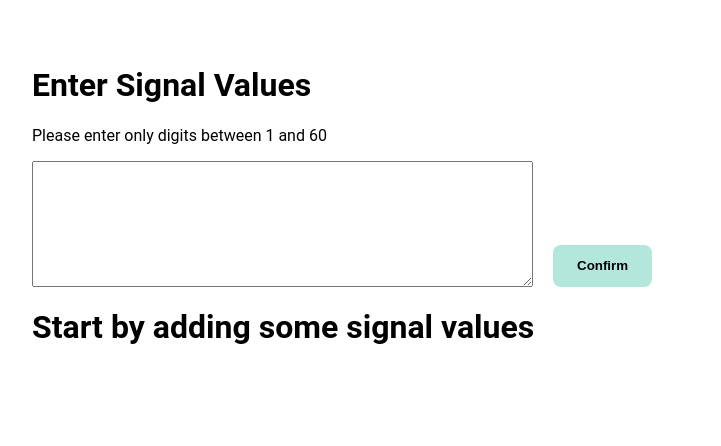
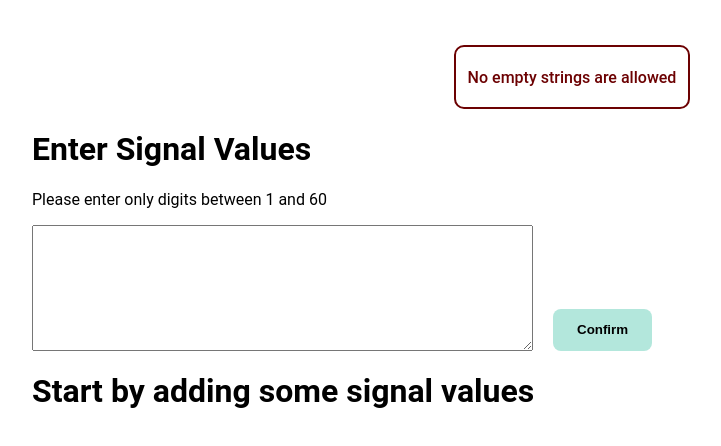
Before and after one commit to berri-puff/signal-check, a React (Vite) app: page / in a window 1280 px wide. Both pictures are taken after a click on the button "Confirm". Shown: the top 446 px of the page, without its empty margins (68-789 px from the left). Built offline with nearby package versions, Linux system fonts and the light colour scheme.

Commit message:
Add error handling

```diff
--- a/package.json
+++ b/package.json
@@ -11,7 +11,8 @@
   "dependencies": {
     "react": "^18.2.0",
     "react-dom": "^18.2.0",
-    "react-icons": "^5.6.0"
+    "react-icons": "^5.6.0",
+    "react-transition-group": "^4.4.5"
   },
   "devDependencies": {
     "@types/react": "^18.0.27",
--- a/src/App.css
+++ b/src/App.css
@@ -173,3 +173,40 @@ body {
 .short-line {
   width: 150px;
 }
+
+.error-container {
+  display: block;
+  justify-self: center;
+  border: #6c0102 2px solid;
+  height: 50px;
+  width: fit-content;
+  padding: 5px 12px;
+  border-radius: 10px;
+}
+
+.error-container-enter {
+  opacity: 0;
+  transform: translateY(-10px);
+}
+
+.error-container-enter-active {
+  opacity: 1;
+  transform: translateY(0);
+  transition: opacity 300ms, transform 300ms;
+}
+
+.error-container-exit {
+  opacity: 1;
+}
+
+.error-container-exit-active {
+  opacity: 0;
+  transform: translateY(-10px);
+  transition: opacity 300ms, transform 300ms;
+}
+
+.error-message {
+  color: #6c0102;
+  font-size: medium;
+  font-weight: 500;
+}
--- a/src/App.jsx
+++ b/src/App.jsx
@@ -1,6 +1,7 @@
-import { useState } from 'react'
+import { useState, useRef } from 'react'
 import './App.css'
 import Grid from './Components/grid';
+import { CSSTransition } from 'react-transition-group';
 
 function App() {
   const maxCount = 60 // Maximum number of cells for both rows and columns
@@ -8,10 +9,20 @@ function App() {
   const [signalValues, setSignalValues] = useState("");
   const [processedSignals, setProcessedSignals] = useState([])
   const [generateGrid, setGenerateGrid] = useState(false)
+  const [errorMessage, setErrorMessage] = useState("")
+  const ref = useRef(null);
 
   const handleTextChange = (event) => {
     setSignalValues(event.target.value);
   };
+
+ const showError = (msg) => {
+    setErrorMessage(msg);
+    setTimeout(() => {
+      setErrorMessage("");
+    }, 3000);
+  };
+
 
   const isValidInput = (signals) => {
     const numbersRegex = /^[0-9]+$/
@@ -19,8 +30,9 @@ function App() {
     const isSameLength = signals.every((signal) => signal.length === signals[0].length)
     const isAboveMax = signals.length > maxCount && signals[0].length > maxCount
 
+
     if (!onlyNumbers || !isSameLength || isAboveMax){
-      console.log("display error feedback here, only numbers are allowed")
+      !isSameLength ? showError("Please ensure all numbers are of equal length") : showError("Only digitals between 1 and 60, no letters and special characters")
       return false
     }
     else {
@@ -29,7 +41,9 @@ function App() {
   }
 
   const processSignalInputs = () => {
-    // const signalValueArray = signalValues.trim().split("\n").replaceAll(/\s/g,'')
+    if (signalValues.length === 0) {
+      showError("No empty strings are allowed")
+    }
     const signalValueArray = signalValues.split("\n").map(line => line.trim().replace(/\s+/g, '')).filter(line => line.length > 0);
     if (isValidInput(signalValueArray)) {
       const newInput = signalValueArray.map(row => row.split('').map(Number));
@@ -40,10 +54,22 @@ function App() {
 
   return (
     <div>
+      <CSSTransition
+        in={errorMessage.length > 0}
+        classNames="error-container"
+        nodeRef={ref}
+        timeout={300}
+        unmountOnExit
+      >
+        <div ref={ref} className="error-container">
+         <p className="error-message">{errorMessage}</p>
+        </div>
+      </CSSTransition>
+
       <h1 className="main-header">Enter Signal Values</h1>
       <p>Please enter only digits between 1 and 60</p>
       <div className="signal-input-container">
-        <textarea className="signal-input-area" rows={8} cols={60} values={signalValues} onChange={(e) => {handleTextChange(e)}} />
+        <textarea className="signal-input-area" rows={8} cols={60} value={signalValues} onChange={(e) => {handleTextChange(e)}} />
         <button className="button" onClick={() => {processSignalInputs()}}>Confirm</button>
       </div>
 
```
Also changed, not shown: 1 other file (tests, documents, lock files or other folders).
